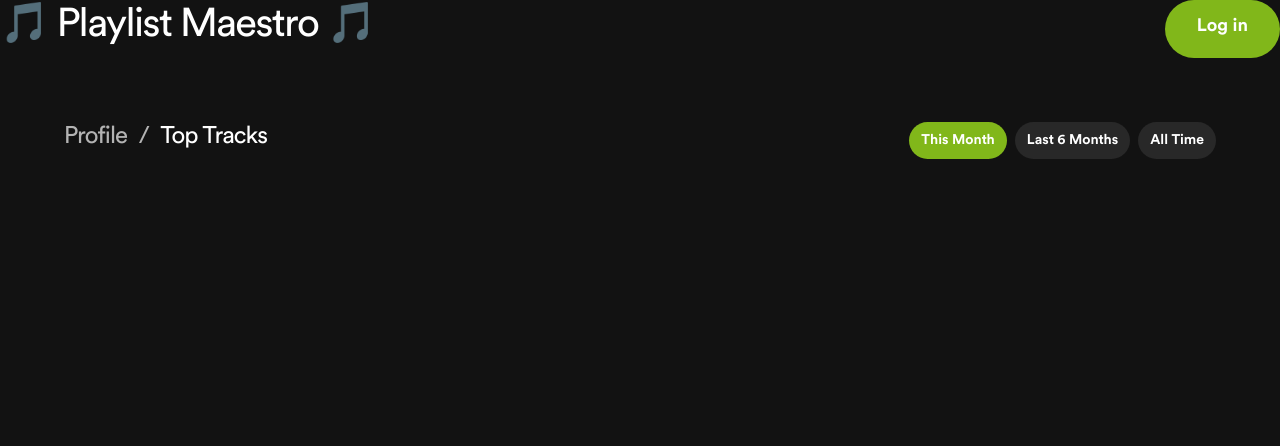
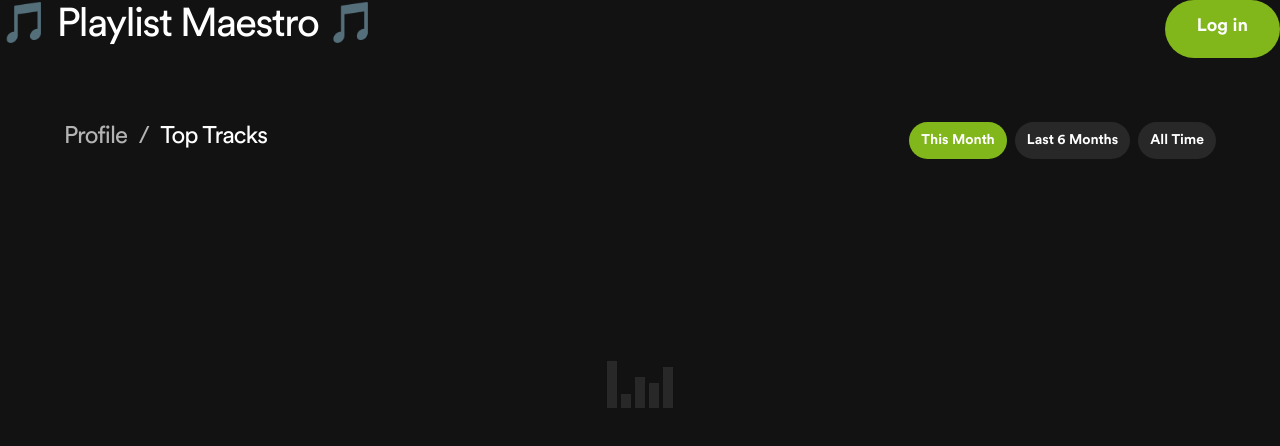
Before and after one commit to josharnow/Playlist-Maestro, a React (Create React App) app in the folder client/: page /top-tracks in a window 1280 px wide. Shown: the top 446 px of the page. Built offline with nearby package versions, Linux system fonts and the light colour scheme; no server answers.

Commit message:
Added loading animation component

```diff
--- /dev/null
+++ b/client/src/components/Loader.jsx
@@ -0,0 +1,60 @@
+import styled, { keyframes } from 'styled-components/macro';
+
+const dance = keyframes`
+  from {
+    height: 10px;
+  }
+  to {
+    height: 100%;
+  }
+`;
+
+const StyledLoader = styled.div`
+  display: flex;
+  align-items: center;
+  justify-content: center;
+  width: 100%;
+  min-height: 50vh;
+
+  .bars {
+    display: flex;
+    justify-content: center;
+    align-items: flex-end;
+    overflow: hidden;
+    width: 100px;
+    min-width: 100px;
+    height: 50px;
+    margin: 0 auto;
+    z-index: 2;
+    position: relative;
+    left: 0;
+    right: 0;
+  }
+`;
+
+const StyledBar = styled.div`
+  width: 10px;
+  height: 5px;
+  margin: 0 2px;
+  background-color: var(--dark-grey);
+  animation-name: ${dance};
+  animation-duration: 400ms;
+  animation-play-state: running;
+  animation-direction: alternate;
+  animation-timing-function: linear;
+  animation-iteration-count: infinite;
+  animation-delay: ${props => props.delay || '0ms'};
+`;
+
+const Loader = () => (
+  <StyledLoader>
+    <div className="bars">
+      <StyledBar delay="250ms" />
+      <StyledBar delay="715ms" />
+      <StyledBar delay="475ms" />
+      <StyledBar delay="25ms" />
+      <StyledBar delay="190ms" />
+    </div>
+  </StyledLoader>
+);
+export default Loader;
--- a/client/src/components/NavBar.jsx
+++ b/client/src/components/NavBar.jsx
@@ -1,6 +1,6 @@
 import { useEffect, useState } from 'react';
 import { accessToken } from '../spotify';
-import { useParams } from 'react-router-dom';
+// import { useParams } from 'react-router-dom';
 import SearchBar from './SearchBar';
 import SearchResults from './SearchResults';
 import {
@@ -18,7 +18,7 @@ const NavBar = () => {
   const [artists, setArtists] = useState(null);
   const [tracks, setTracks] = useState(null);
   // const [results, setResults] = useState(null);
-  const { id } = useParams();
+  // const { id } = useParams();
 
   useEffect(() => {
     setToken(accessToken); // Sets token to the accessToken variable imported from the spotify.js file
--- a/client/src/components/PlaylistComponent.jsx
+++ b/client/src/components/PlaylistComponent.jsx
@@ -5,6 +5,7 @@ import { catchErrors } from '../utils'
 import { getPlaylistById, getAudioFeaturesForTracks } from '../spotify';
 import TrackList from './TrackList';
 import SectionWrapper from './SectionWrapper';
+import Loader from './Loader';
 import { StyledHeader, StyledDropdown } from '../styles';
 
 const PlaylistComponent = () => {
@@ -148,9 +149,10 @@ const PlaylistComponent = () => {
 
               {
                 sortedTracks
-                  && (
+                  ? (
                     <TrackList tracks={ sortedTracks } /> // The sortedTracks array is passed to the TrackList component so that every time a different option is selected in the dropdown, the TrackList component will re-render with the sorted array of tracks
                   )
+                  : <Loader />
               }
 
 
@@ -166,5 +168,4 @@ const PlaylistComponent = () => {
     </>
   )
 }
-
 export default PlaylistComponent;
--- a/client/src/components/PlaylistsComponent.jsx
+++ b/client/src/components/PlaylistsComponent.jsx
@@ -4,6 +4,7 @@ import { getCurrentUserPlaylists } from '../spotify';
 import { catchErrors } from '../utils';
 import SectionWrapper from './SectionWrapper';
 import PlaylistsGrid from './PlaylistsGrid';
+import Loader from './Loader';
 
 // Two useState hooks and two useEffect hooks are used because the Spotify API
 // has a maximum number of playlists that it will return with each response, but
@@ -62,9 +63,13 @@ const Playlists = () => {
   return (
     <main>
       <SectionWrapper title="Public Playlists" breadcrumb={ true }>
-        { playlists && (
-          <PlaylistsGrid playlists={ playlists } />
-        ) }
+        {
+          playlists
+            ? (
+              <PlaylistsGrid playlists={ playlists } />
+            )
+            : <Loader />
+        }
       </SectionWrapper>
     </main>
   );
--- a/client/src/components/SectionWrapper.jsx
+++ b/client/src/components/SectionWrapper.jsx
@@ -1,10 +1,10 @@
 // This is a component that will wrap around the <ArtistsGrid> component
 
-import { useParams, Link } from 'react-router-dom';
+import { Link } from 'react-router-dom';
 import { StyledSection } from '../styles';
 
 const SectionWrapper = ({ children, title, seeAllLink, breadcrumb }) => {
-  const { id } = useParams();
+  // const { id } = useParams();
 
   return (
     <StyledSection>
--- a/client/src/components/TopArtistsComponent.jsx
+++ b/client/src/components/TopArtistsComponent.jsx
@@ -3,6 +3,7 @@ import { getTopArtists } from '../spotify';
 import { catchErrors } from '../utils';
 import ArtistsGrid from './ArtistsGrid';
 import SectionWrapper from './SectionWrapper';
+import Loader from './Loader';
 import { TimeRangeButtons } from './buttons';
 
 const TopArtistsComponent = () => {
@@ -26,9 +27,13 @@ const TopArtistsComponent = () => {
           setActiveRange={ setActiveRange }
         />
 
-        { topArtists && topArtists.items && (
-          <ArtistsGrid artists={ topArtists.items } />
-        ) }
+        {
+          (topArtists && topArtists.items)
+            ? (
+              <ArtistsGrid artists={ topArtists.items } />
+            )
+            : <Loader />
+        }
       </SectionWrapper>
     </main>
   );
--- a/client/src/components/TopTracksComponent.jsx
+++ b/client/src/components/TopTracksComponent.jsx
@@ -3,6 +3,7 @@ import { getTopTracks } from '../spotify';
 import { catchErrors } from '../utils';
 import TrackList from './TrackList';
 import SectionWrapper from './SectionWrapper';
+import Loader from './Loader';
 import { TimeRangeButtons } from './buttons';
 
 const TopTracksComponent = () => {
@@ -26,9 +27,13 @@ const TopTracksComponent = () => {
           setActiveRange={ setActiveRange }
         />
 
-        { topTracks && topTracks.items && (
-          <TrackList tracks={ topTracks.items } />
-        ) }
+        {
+          (topTracks && topTracks.items)
+            ? (
+              <TrackList tracks={ topTracks.items } />
+            )
+            : <Loader />
+        }
       </SectionWrapper>
     </main>
   );
--- a/client/src/components/User.jsx
+++ b/client/src/components/User.jsx
@@ -10,6 +10,7 @@ import SectionWrapper from './SectionWrapper';
 import ArtistsGrid from './ArtistsGrid';
 import TrackList from './TrackList';
 import PlaylistsGrid from './PlaylistsGrid';
+import Loader from './Loader';
 import { catchErrors } from '../utils';
 import { StyledHeader } from '../styles';
 
@@ -75,29 +76,32 @@ const User = () => {
       <main>
         {
           (topArtists)
-            && (
+            ? (
                 <SectionWrapper title="Top artists this month" seeAllLink="/top-artists">
                   <ArtistsGrid artists={ topArtists.items.slice(0, 10) } />
                 </SectionWrapper>
             )
+            : <Loader />
         }
 
         {
           (topTracks)
-          && (
+            ? (
               <SectionWrapper title="Top tracks this month" seeAllLink="/top-tracks">
                 <TrackList tracks={ topTracks.items.slice(0, 10) } />
               </SectionWrapper>
             )
+            : <Loader />
         }
 
         {
           (playlists)
-          && (
+            ? (
               <SectionWrapper title="Playlists" seeAllLink="/playlists">
                 <PlaylistsGrid playlists={ playlists.items.slice(0, 10) } />
               </SectionWrapper>
             )
+            : <Loader />
         }
       </main>
 
--- a/client/src/components/buttons/ProfileButton.jsx
+++ b/client/src/components/buttons/ProfileButton.jsx
@@ -1,5 +1,5 @@
 import styled from 'styled-components/macro';
-import { useParams, Link } from 'react-router-dom';
+import { Link } from 'react-router-dom';
 
 // styled-components (CSS variables are declared in the :root selector, located in the GlobalStyle variable declared in ../styles/variables.js)
 const StyledProfileButton = styled.button`
@@ -7,7 +7,7 @@ const StyledProfileButton = styled.button`
 `;
 
 const ProfileButton = () => {
-  const { id } = useParams();
+  // const { id } = useParams();
 
   return (
     <>
```
Lines whose indentation alone changed are shown as unchanged.
